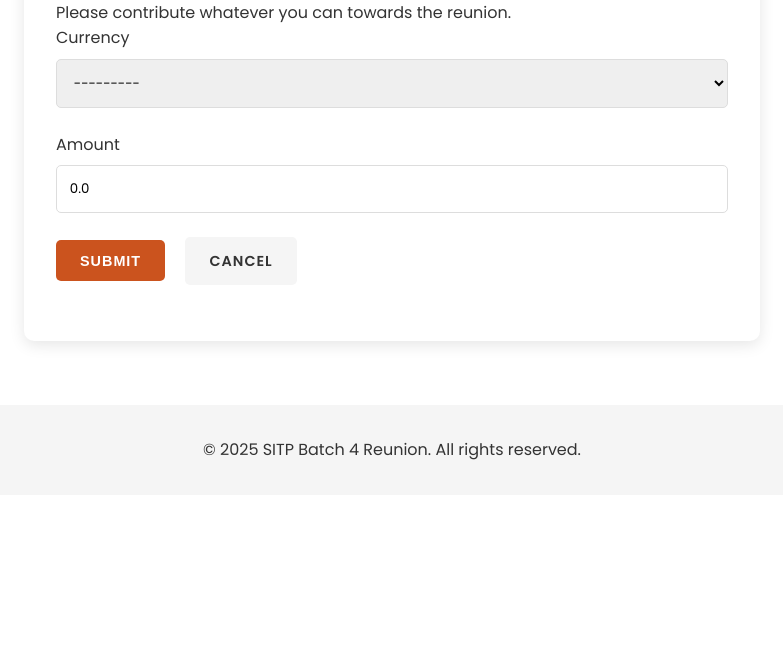
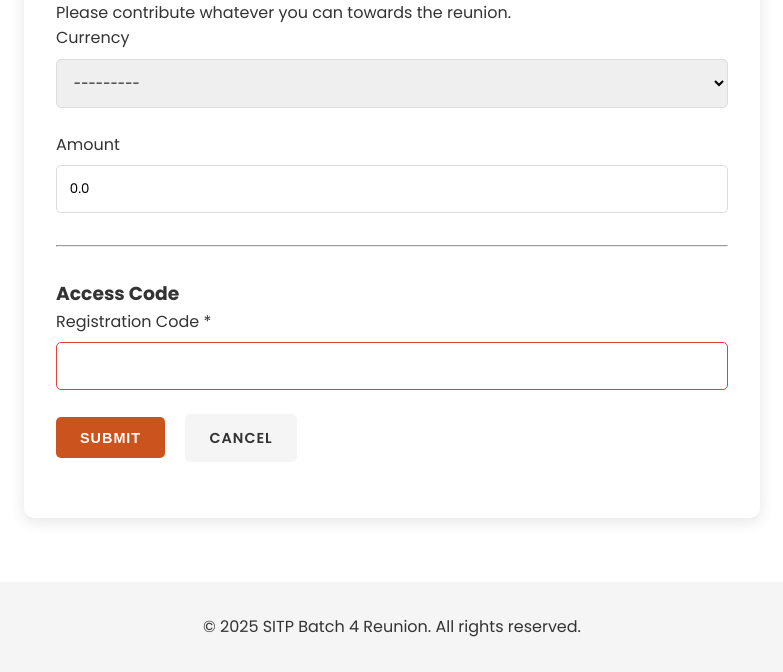
Before and after one commit to dreyyfuss/reunion, a Django app: page /register/ in a window 1280 px wide. Shown: the part 2474-3146 px from the top of the page, without its empty margins (248-1031 px from the left). Before the commit the page ends 2934 px from the top, so only its background shows below. Run offline with Django 5.2, Linux system fonts and the light colour scheme.

Commit message:
Change signup flow to include access code

```diff
--- a/registration/forms.py
+++ b/registration/forms.py
@@ -4,6 +4,8 @@ from .models import Registration
 from .choices import SHIRT_SIZES, CURRENCY_CHOICES
 from django_countries.fields import CountryField
 from django_countries.widgets import CountrySelectWidget
+from .models import RegistrationCode  # import inside to avoid circular imports
+
 
 User = get_user_model()
 
@@ -32,6 +34,11 @@ class UserSignupForm(forms.ModelForm):
 
 
 class RegistrationForm(forms.ModelForm):
+    registration_code = forms.CharField(
+        label="Registration Code *",
+        required=True,
+        help_text="Please enter the registration code shared with you."
+    )
     class Meta:
         model = Registration
         exclude = ['user', 'email']
@@ -58,3 +65,14 @@ class RegistrationForm(forms.ModelForm):
         self.fields['gift4'].required = False
         self.fields['donation_currency'].required = False
         self.fields['donation_amount'].required = False
+
+    def clean_registration_code(self):
+        code = self.cleaned_data['registration_code']
+
+        try:
+            reg_code = RegistrationCode.objects.get(code=code, is_active=True)
+            self.cleaned_data['reg_code_obj'] = reg_code  # save for use in view
+        except RegistrationCode.DoesNotExist:
+            raise forms.ValidationError("Invalid or inactive registration code.")
+
+        return code
--- a/registration/models.py
+++ b/registration/models.py
@@ -6,6 +6,16 @@ from .choices import SHIRT_SIZES, CURRENCY_CHOICES
 
 
 User = get_user_model()
+
+
+class RegistrationCode(models.Model):
+    code = models.CharField(max_length=100, unique=True)
+    is_active = models.BooleanField(default=True)  # optionally allow deactivation
+    single_use = models.BooleanField(default=False)  # if True, remove after use
+
+    def __str__(self):
+        return self.code
+
 
 class Registration(models.Model):
     """
--- a/registration/templates/registration/register.html
+++ b/registration/templates/registration/register.html
@@ -208,6 +208,19 @@
                 {% endif %}
             </div>
 
+            <hr style="margin: 2rem 0;">
+            <h3>Access Code</h3>
+
+            <div class="form-group">
+                <label for="registration_code">Registration Code *</label>
+                {{ reg_form.registration_code }}
+                {% if reg_form.registration_code.errors %}
+                    <div class="error-message">
+                        {{ reg_form.registration_code.errors }}
+                    </div>
+                {% endif %}
+            </div>
+
             <div class="form-group">
                 <button type="submit" class="submit-btn">Submit</button>
                 <a href="{% url 'home' %}" class="cancel-btn">Cancel</a>
--- a/registration/urls.py
+++ b/registration/urls.py
@@ -6,5 +6,4 @@ from . import views
 urlpatterns = [
     path("", views.index, name="home"),
     path("register/", views.register, name="registration"),
-    path("verify-email/<uidb64>/<token>/", views.verify_email, name="verify-email"),
 ]
--- a/registration/views.py
+++ b/registration/views.py
@@ -25,46 +25,42 @@ def register(request):
 
         if user_form.is_valid() and reg_form.is_valid():
             email = user_form.cleaned_data.get('email')
-            password = user_form.cleaned_data.get('password1')  # assuming you're using password1 in your form
+            password = user_form.cleaned_data.get('password1')
 
-            # Check if a user with this email already exists
             if User.objects.filter(email=email, is_active=True).exists():
-                messages.error(request, "A user with this email already exists. Please log in or use a different email.")
+                messages.error(request, "A user with this email already exists.")
                 return redirect('register')
 
-            # Try to find inactive user with this email
+            # validate code from reg_form.cleaned_data
+            reg_code_obj = reg_form.cleaned_data.get('reg_code_obj')
+
             try:
                 user = User.objects.get(email=email, is_active=False)
-                # Update user details using the form directly
-                user_form.instance = user  # Set the instance to update
-                user_form.save()  # Save the updated user
-
-                # Get the registration instance for the user
-                registration = user.registration
-                # Update registration info using the form directly
-                reg_form.instance = registration  # Set the instance to update
-                reg_form.save()  # Save the updated registration
+                user_form.instance = user
+                user = user_form.save(commit=False)
             except User.DoesNotExist:
                 user = user_form.save(commit=False)
-                user.set_password(password)
-                user.save()
 
-                # Save registration info
-                registration = reg_form.save(commit=False)
-                registration.user = user
-                registration.email = user.email
-                registration.save()
+            user.set_password(password)
+            user.is_active = True  # mark active if registration code is valid
+            user.save()
 
-            try:
-                send_verification_email(user, request)
-                messages.success(request, "Registration complete. Please check your email (including spam) to verify your account.")
-            except Exception as e:
-                messages.error(request, "There was an error sending the verification email. Please try again.")
-                return redirect('register')
+            registration = reg_form.save(commit=False)
+            registration.user = user
+            registration.email = user.email
+            registration.save()
 
+            # Handle single-use registration codes
+            if reg_code_obj.single_use:
+                reg_code_obj.is_active = False
+                reg_code_obj.save()
+
+            messages.success(request, "Registration complete. You may now log in.")
             return redirect('login')
         else:
-            messages.error(request, "Invalid registration data.")
+            print("User form: ", user_form.errors)
+            print("Reg form: ", reg_form.errors)
+            messages.error(request, "Invalid registration data. Check the form error below.")
     else:
         user_form = UserSignupForm()
         reg_form = RegistrationForm()
@@ -73,20 +69,3 @@ def register(request):
         'user_form': user_form,
         'reg_form': reg_form,
     })
-
-
-def verify_email(request, uidb64, token):
-    try:
-        uid = urlsafe_base64_decode(uidb64).decode()
-        user = User.objects.get(pk=uid)
-    except (TypeError, ValueError, OverflowError, User.DoesNotExist):
-        user = None
-
-    if user and email_verification_token.check_token(user, token):
-        user.is_active = True
-        user.save()
-        # Redirect to success page or login
-        messages.success(request, "Email verified successfully.")
-        return redirect("login")
-    else:
-        return HttpResponse("Email verification failed")
--- a/users/models.py
+++ b/users/models.py
@@ -9,7 +9,7 @@ class CustomUserManager(BaseUserManager):
             raise ValueError("The Email field must be set")
 
         if not extra_fields.get("is_superuser"):
-            extra_fields["is_active"] = False
+            # extra_fields["is_active"] = False
             extra_fields["is_staff"] = False  # default for regular users
 
         email = self.normalize_email(email)
--- a/users/views.py
+++ b/users/views.py
@@ -3,7 +3,7 @@ from django.contrib.auth import authenticate, login, logout, update_session_auth
 from django.contrib.auth.decorators import login_required
 from django.contrib import messages
 from django.contrib.auth.forms import PasswordChangeForm
-from registration.forms import RegistrationForm
+from .forms import ProfileForm
 from registration.models import Registration
 
 def login_view(request):
@@ -37,7 +37,7 @@ def profile_view(request):
         registration = None
 
     if request.method == 'POST':
-        form = RegistrationForm(request.POST, instance=registration)
+        form = ProfileForm(request.POST, instance=registration)
         if form.is_valid():
             registration = form.save(commit=False)
             registration.user = request.user
@@ -46,7 +46,7 @@ def profile_view(request):
             messages.success(request, "Your profile has been updated!")
             return redirect('profile')
     else:
-        form = RegistrationForm(instance=registration)
+        form = ProfileForm(instance=registration)
 
     return render(request, 'users/profile.html', {
         'form': form,
```
Also changed, not shown: registration/admin.py (+7 -1 lines), users/forms.py (added, +32 -0 lines), registration/migrations/0004_registrationcode.py (added).
